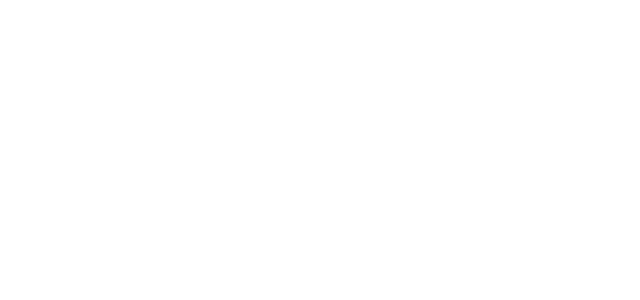
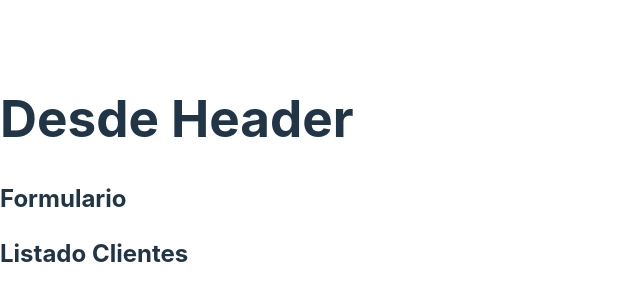
Before and after one commit to AbrahanEFH/agenda-react, a React (Vite) app: page / in a window 1280 px wide. Shown: the part 226-526 px from the top of the page, without its empty margins (0-640 px from the left). Built offline with nearby package versions, Linux system fonts and the light colour scheme.

Commit message:
Componente listadoClientes Agregado

```diff
--- a/src/App.jsx
+++ b/src/App.jsx
@@ -1,9 +1,16 @@
+import Formulario from "./components/Formulario"
+import ListadoClientes from "./components/ListadoClientes"
+import Header from "./components/header"
+
+
 function App() {
 
 
     return (
       <>
-
+        <Header />
+        <Formulario />
+        <ListadoClientes />
       </>
     )
 }
--- a/src/components/Formulario.jsx
+++ b/src/components/Formulario.jsx
@@ -0,0 +1,10 @@
+
+const Formulario = () => {
+  return (
+    <div>
+        <h2>Formulario</h2>
+    </div>
+  )
+}
+
+export default Formulario
--- a/src/components/Header.jsx
+++ b/src/components/Header.jsx
@@ -0,0 +1,9 @@
+function Header(){
+
+
+    return(
+        <h1>Desde Header</h1>
+    )
+}
+
+export default Header
--- /dev/null
+++ b/src/components/ListadoClientes.jsx
@@ -0,0 +1,10 @@
+
+const ListadoClientes = () => {
+  return (
+    <div>
+        <h2>Listado Clientes</h2>
+    </div>
+  )
+}
+
+export default ListadoClientes
```
